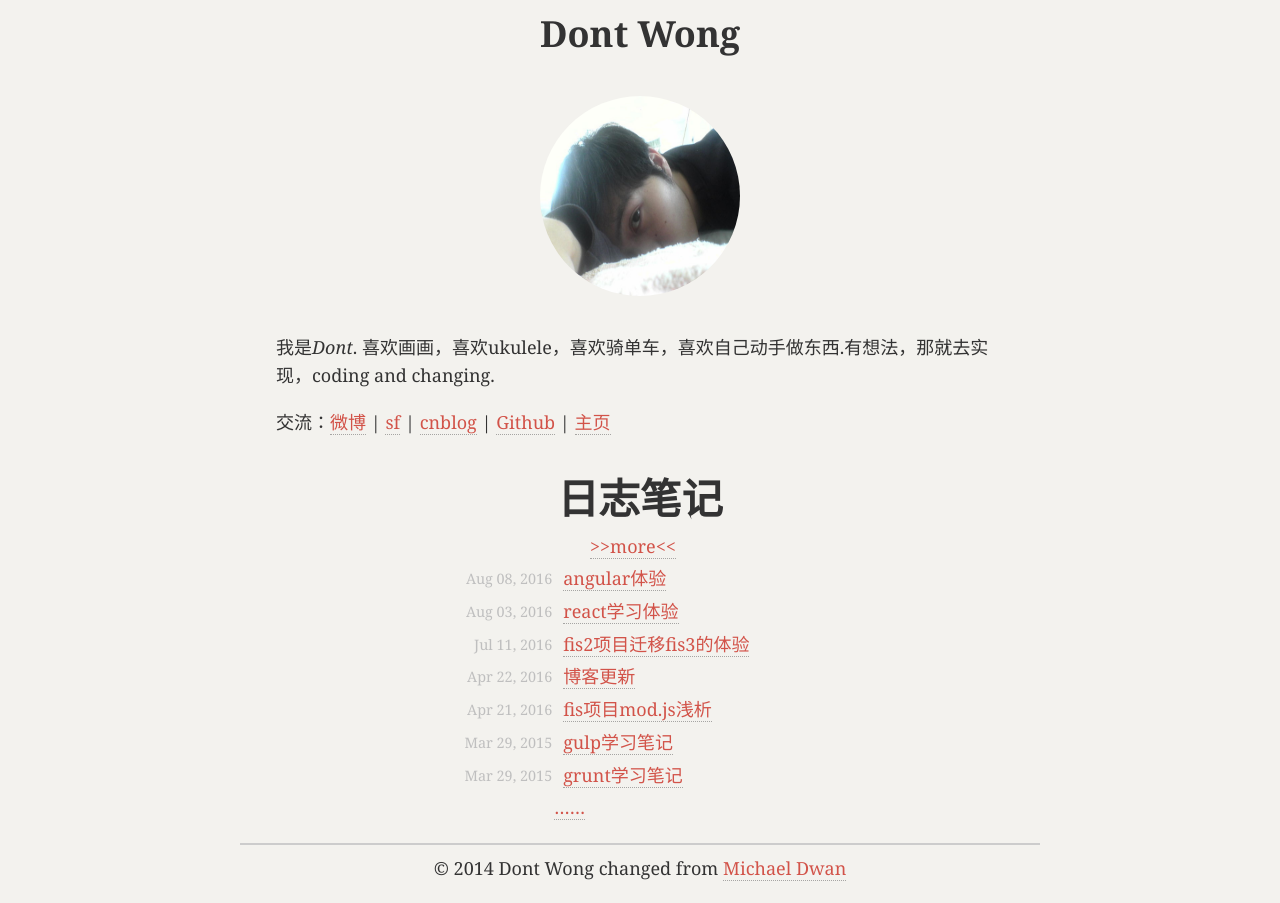
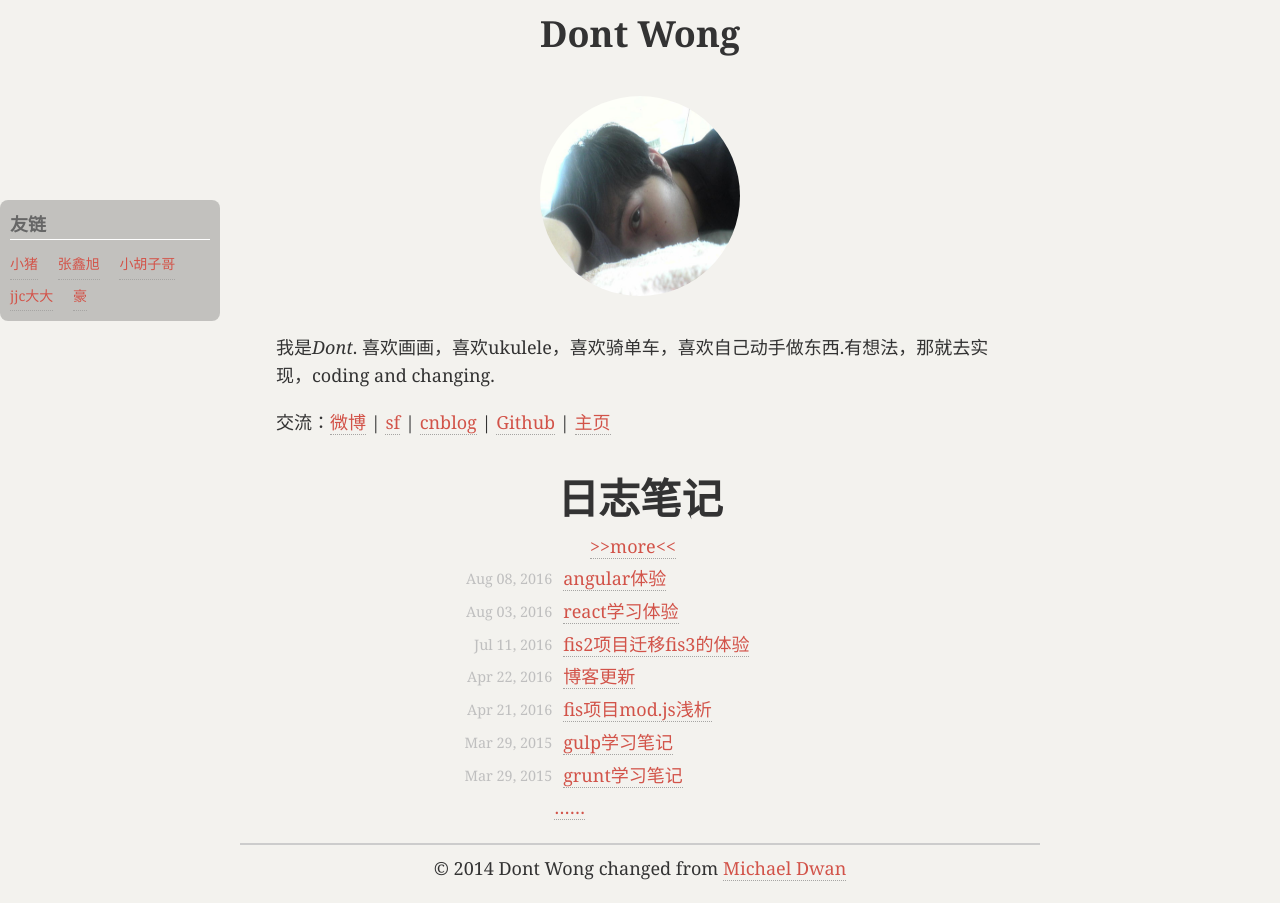
Before and after one commit to shellphon/githublog, a Jekyll site: the page built from index.html, in a window 1280 px wide. Built offline with Jekyll 4.4.1, drawn with Linux system fonts in a browser that asks for light colours; comment, search, counter and statistics services are not loaded.

Commit message:
add friend link

```diff
--- a/_layouts/default.html
+++ b/_layouts/default.html
@@ -9,9 +9,19 @@
 	 <link rel="stylesheet" href="{{ site.baseurl }}/css/highlight.css" type="text/css">
   </head>
   <body id="{{ page.body_id }}">
+    <div class="fly">
+      <div class="fly__url">
+        <h4>友链</h4>
+        <a href="http://firewood1122.github.io" target="_blank">小猪</a>
+        <a href="http://www.zhangxinxu.com/" target="_blank">张鑫旭</a>
+        <a href="http://www.barretlee.com/" target="_blank">小胡子哥</a>
+        <a href="http://justjavac.com/" target="_blank">jjc大大</a>
+        <a href="https://zhanhao.xyz" target="_blank">豪</a>
+      </div>
+    </div>
     <div class="container">
     {{ content }}
     </div>
-<script type="text/javascript">var cnzz_protocol = (("https:" == document.location.protocol) ? " https://" : " http://");document.write(unescape("%3Cspan id='cnzz_stat_icon_1254421853' class='cnzz-logo-span' %3E%3C/span%3E%3Cscript src='" + cnzz_protocol + "s11.cnzz.com/z_stat.php%3Fid%3D1254421853%26show%3Dpic' type='text/javascript'%3E%3C/script%3E"));</script>
-</body>
+  <script type="text/javascript">var cnzz_protocol = (("https:" == document.location.protocol) ? " https://" : " http://");document.write(unescape("%3Cspan id='cnzz_stat_icon_1254421853' class='cnzz-logo-span' %3E%3C/span%3E%3Cscript src='" + cnzz_protocol + "s11.cnzz.com/z_stat.php%3Fid%3D1254421853%26show%3Dpic' type='text/javascript'%3E%3C/script%3E"));</script>
+  </body>
 </html>
--- a/css/dontblog.css
+++ b/css/dontblog.css
@@ -222,3 +222,41 @@ a#postTop {
   width: 50px;
   margin: 0 auto;
 }
+
+.fly{
+	width: 200px;
+	max-height: 400px;
+	background-color: rgba(0,0,0,.2);
+	border-radius: 8px;
+	position: fixed;
+	left: 68px;
+	top: 200px;
+	padding: 10px;
+}
+.fly__url{
+	width: 100%;
+}
+.fly__url a{
+	display: inline-block;
+	margin-right: 15px;
+	font-size: 14px;
+}
+.fly__url a:hover{
+	color: #999;
+}
+.fly__url h4{
+	color: #666;
+	border-bottom: 1px solid #fff;
+	margin-bottom: 8px;
+}
+
+@media (min-width: 1200px) and (max-width: 1439px) {
+	.fly{
+		left:0;
+	}
+ }
+ @media (max-width: 1200px) {
+	.fly{
+		display: none;
+	}
+ }
```
